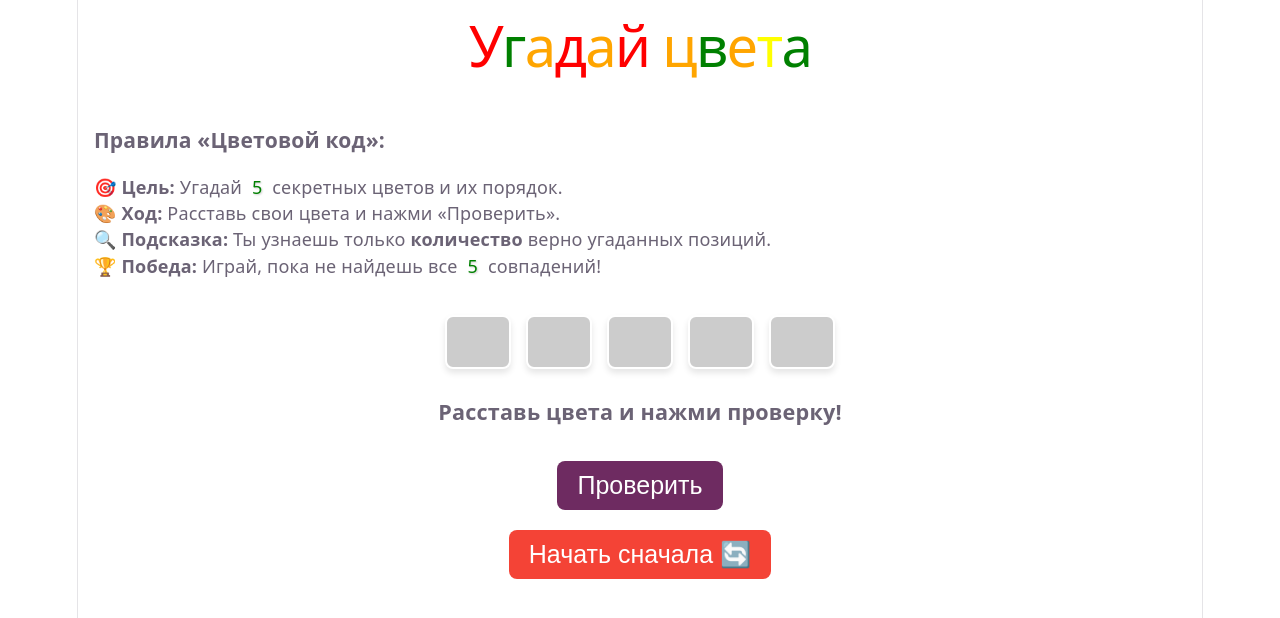
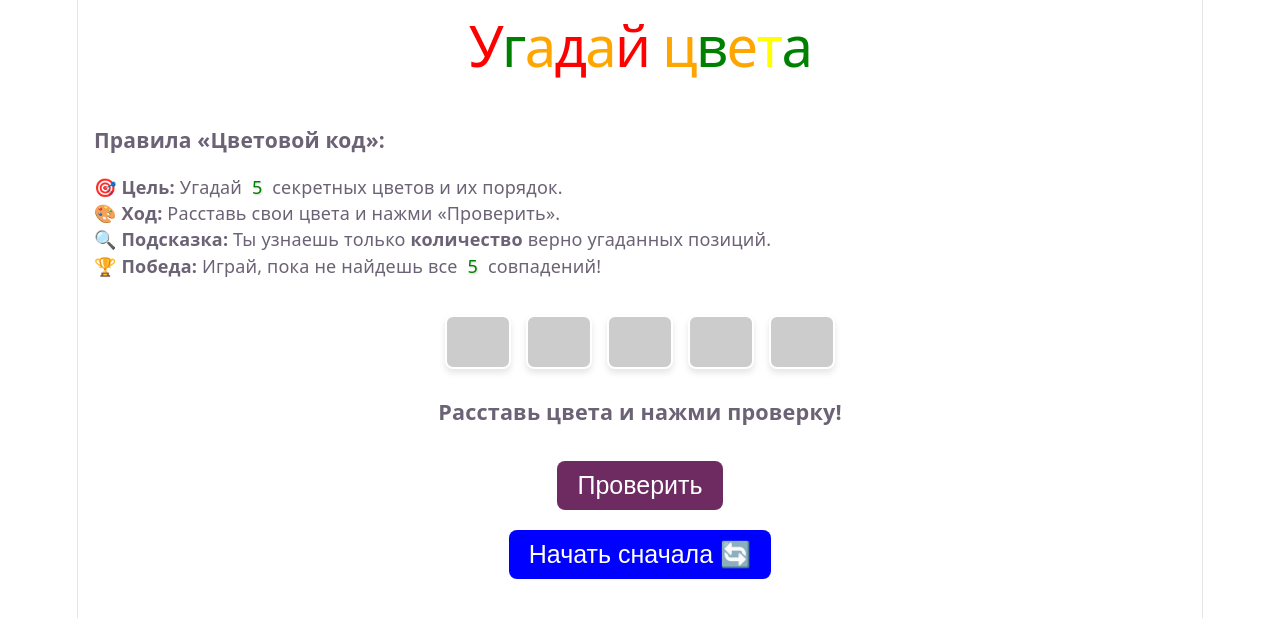
Before and after one commit to vyrubaev/game5color, a React (Vite) app: page / in a window 1280 px wide. Shown: the top 618 px of the page. Built offline with nearby package versions, Linux system fonts and the light colour scheme.

Commit message:
add secret hint ( color reset button)

```diff
--- a/src/App.jsx
+++ b/src/App.jsx
@@ -137,7 +137,7 @@ const [titleColors, setTitleColors] = useState(getRandomTitleColors);
     <button onClick={checkGuess}>Проверить</button>
     <button
         onClick={restartGame}
-        style={{ backgroundColor: '#f44336' }}
+        style={{ backgroundColor: colorsArray[0] }}
       >
         Начать сначала 🔄
       </button>
```
